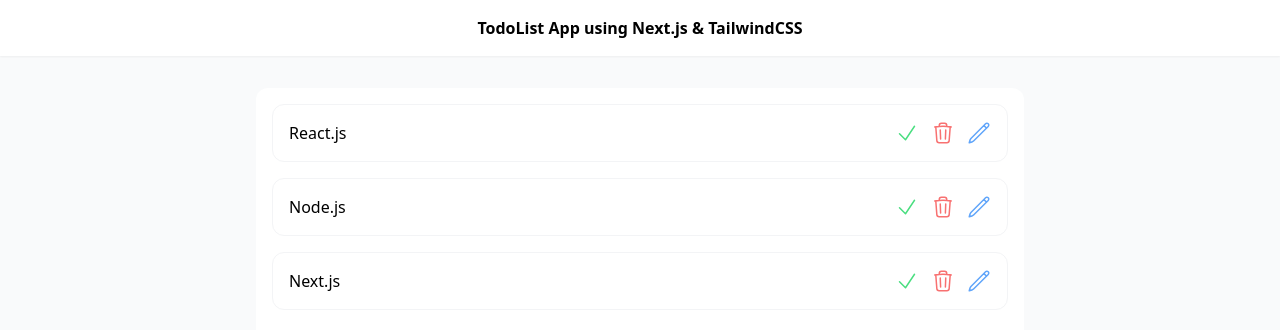
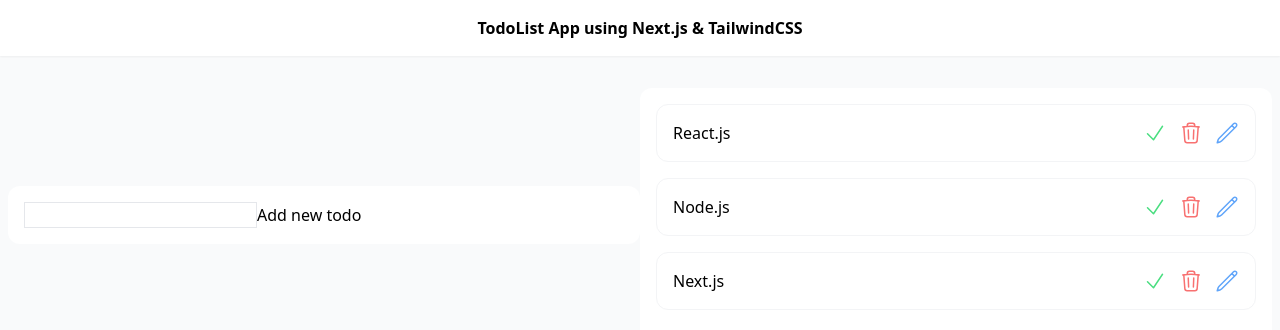
Before and after one commit to sepidehbiglarizadeh/Next.js-Course, a Next.js app: page / in a window 1280 px wide. Shown: the top 330 px of the page. Built offline with nearby package versions, Linux system fonts and the light colour scheme.

Commit message:
Post new Todo to Api

```diff
--- /dev/null
+++ b/components/todos/TodoForm.js
@@ -0,0 +1,22 @@
+import { useState } from "react";
+
+const TodoForm = ({ onAdd }) => {
+  const [value, setValue] = useState("");
+
+  return (
+    <form
+      className="w-full max-w-screen-md bg-white p-2 md:p-4 rounded-xl"
+      onSubmit={(e) => onAdd(e, value)}
+    >
+      <input
+        className="border"
+        type="text"
+        value={value}
+        onChange={(e) => setValue(e.target.value)}
+      />
+      <button type="submit">Add new todo</button>
+    </form>
+  );
+};
+
+export default TodoForm;
--- /dev/null
+++ b/components/todos/TodoList.js
@@ -0,0 +1,31 @@
+import { CheckIcon, PencilIcon, TrashIcon } from "@heroicons/react/24/outline";
+
+const TodoList = ({ todos, onDelete }) => {
+  return (
+    <div className="w-full max-w-screen-md bg-white p-2 md:p-4 rounded-xl">
+      {todos.map((todo) => {
+        return (
+          <div
+            key={todo.id}
+            className="flex items-center justify-between border border-gray-100 mb-4 p-3 md:p-4 rounded-xl"
+          >
+            <span>{todo.title}</span>
+            <div className="flex gap-x-3 items-center">
+              <button>
+                <CheckIcon className="w-6 h-6 stroke-green-400" />
+              </button>
+              <button onClick={() => onDelete(todo.id)}>
+                <TrashIcon className="w-6 h-6 stroke-red-400" />
+              </button>
+              <button>
+                <PencilIcon className="w-6 h-6 stroke-blue-400" />
+              </button>
+            </div>
+          </div>
+        );
+      })}
+    </div>
+  );
+};
+
+export default TodoList;
--- a/pages/api/todos/[todoId].js
+++ b/pages/api/todos/[todoId].js
@@ -4,10 +4,12 @@ export default function handler(req, res) {
   const { todoId } = req.query;
 
   if (req.method === "DELETE") {
-    const index = todos.findIndex((todo) => todo.id === parseInt(todoId));
-    todos.splice(index, 1);
+    // const index = todos.findIndex((todo) => todo.id === parseInt(todoId));
+    // todos.splice(index, 1);
+
+    const deletedTodo = todos.find((todo) => todo.id === parseInt(todoId));
     return res
       .status(200)
-      .json({ message: "todo deleted successfully!", todos });
+      .json({ message: "todo deleted successfully!", deletedTodo });
   }
 }
--- a/pages/api/todos/index.js
+++ b/pages/api/todos/index.js
@@ -1,5 +1,14 @@
 import { todos } from "@/data/todos";
 
 export default function handler(req, res) {
-  return res.status(200).json({ todos });
+  if (req.method === "POST") {
+    const newTodo = {
+      id: Date.now(),
+      title: req.body.todo,
+    };
+    todos.push(newTodo);
+    return res.status(201).json({ message: "New todo added", todos });
+  } else if (req.method === "GET") {
+    return res.status(200).json({ todos });
+  }
 }
--- a/pages/index.js
+++ b/pages/index.js
@@ -1,7 +1,7 @@
-import { CheckIcon, PencilIcon, TrashIcon } from "@heroicons/react/24/outline";
+import TodoForm from "@/components/todos/TodoForm";
+import TodoList from "@/components/todos/TodoList";
 import axios from "axios";
 import { useEffect, useState } from "react";
-import useSWR from "swr";
 
 const Home = () => {
   const [todos, setTodos] = useState(null);
@@ -21,6 +21,17 @@ const Home = () => {
     axios
       .delete(`/api/todos/${id}`)
       .then((res) => {
+        setTodos(todos.filter((t) => t.id !== parseInt(id)));
+        setLoading(false);
+      })
+      .catch((err) => console.log(err));
+  };
+
+  const addTodoHandler = async (e, todo) => {
+    e.preventDefault();
+    axios
+      .post(`/api/todos/`, { todo })
+      .then((res) => {
         setTodos(res.data.todos);
         setLoading(false);
       })
@@ -36,29 +47,8 @@ const Home = () => {
       </nav>
       <div className="container p-2 xl:max-w-screen-xl mx-auto">
         <section className="flex items-center justify-center">
-          <div className="w-full max-w-screen-md bg-white p-2 md:p-4 rounded-xl">
-            {todos.map((todo) => {
-              return (
-                <div
-                  key={todo.id}
-                  className="flex items-center justify-between border border-gray-100 mb-4 p-3 md:p-4 rounded-xl"
-                >
-                  <span>{todo.title}</span>
-                  <div className="flex gap-x-3 items-center">
-                    <button>
-                      <CheckIcon className="w-6 h-6 stroke-green-400" />
-                    </button>
-                    <button onClick={() => deleteTodoHandler(todo.id)}>
-                      <TrashIcon className="w-6 h-6 stroke-red-400" />
-                    </button>
-                    <button>
-                      <PencilIcon className="w-6 h-6 stroke-blue-400" />
-                    </button>
-                  </div>
-                </div>
-              );
-            })}
-          </div>
+          <TodoForm onAdd={addTodoHandler} />
+          <TodoList todos={todos} onDelete={deleteTodoHandler} />
         </section>
       </div>
     </div>
```
